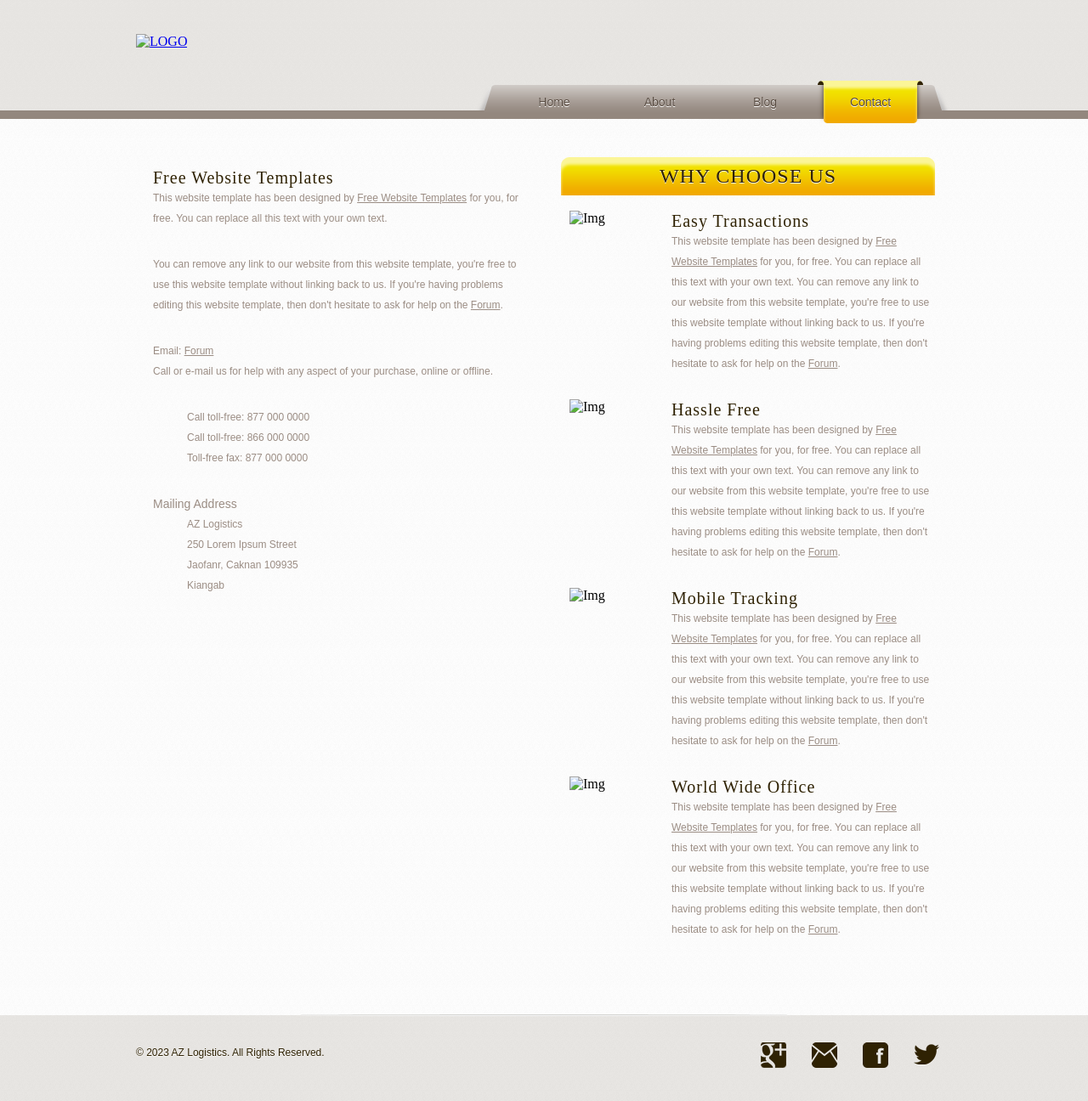
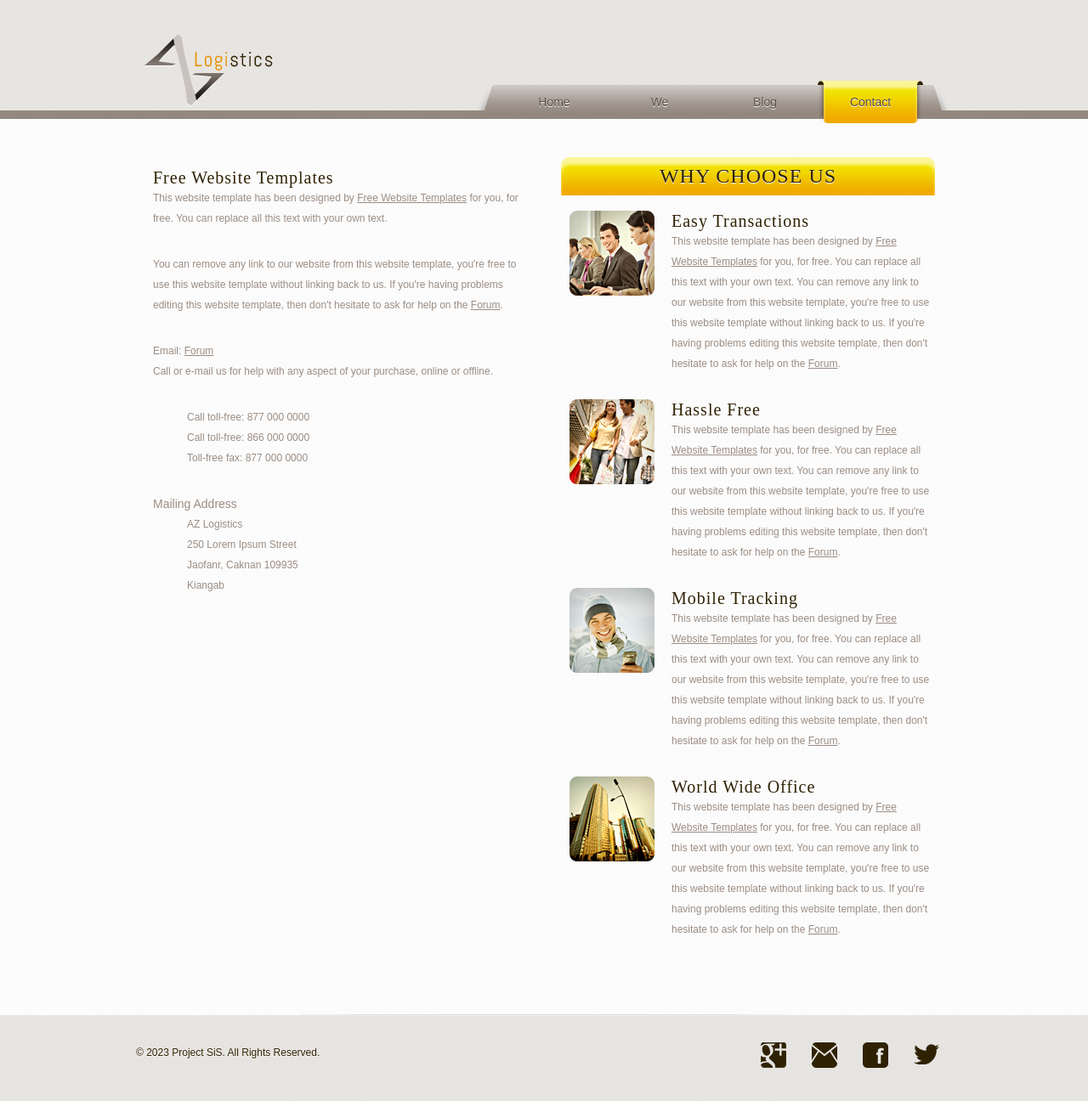
Before and after one commit to PIRO-DEV/HTML, a plain HTML site: page contact.html in a window 1280 px wide. Shown: the whole page at 85% size. Drawn offline with Linux system fonts and the light colour scheme; files that its build step writes are made by us from their sources; a web font is replaced by a local one.

Commit message:
Update contact.html

```diff
--- a/contact.html
+++ b/contact.html
@@ -10,14 +10,14 @@
 	<div id="header">
 		<div class="area">
 			<div id="logo">
-				<a href="index.html"><img src="images/logo.png" alt="LOGO" height="86" width="170" /></a>
+				<a href="index.html"><img src="logo.png" alt="LOGO" height="86" width="170" /></a>
 			</div>
 			<ul id="navigation">
 				<li>
 					<a href="index.html">Home</a>
 				</li>
 				<li>
-					<a href="about.html">About</a>
+					<a href="about.html">We</a>
 				</li>
 				<li>
 					<a href="blog.html">Blog</a>
@@ -52,7 +52,7 @@
 				<h2 class="heading2">Why Choose Us</h2>
 				<ul class="list">
 					<li>
-						<img src="images/agents.png" alt="Img" height="100" width="100" />
+						<img src="agents.png" alt="Img" height="100" width="100" />
 						<div>
 							<h3>Easy Transactions</h3>
 							<p>
@@ -61,7 +61,7 @@
 						</div>
 					</li>
 					<li>
-						<img src="images/shopping.png" alt="Img" height="100" width="100" />
+						<img src="shopping.png" alt="Img" height="100" width="100" />
 						<div>
 							<h3>Hassle Free</h3>
 							<p>
@@ -70,7 +70,7 @@
 						</div>
 					</li>
 					<li>
-						<img src="images/smiling.png" alt="Img" height="100" width="100" />
+						<img src="smiling.png" alt="Img" height="100" width="100" />
 						<div>
 							<h3>Mobile Tracking</h3>
 							<p>
@@ -79,7 +79,7 @@
 						</div>
 					</li>
 					<li>
-						<img src="images/buildings.png" alt="Img" height="100" width="100" />
+						<img src="buildings.png" alt="Img" height="100" width="100" />
 						<div>
 							<h3>World Wide Office</h3>
 							<p>
@@ -98,7 +98,7 @@
 				<a href="http://freewebsitetemplates.com/go/googleplus/" target="_blank" class="googleplus"></a> <a href="http://www.freewebsitetemplates.com/misc/contact/" target="_blank" class="mail"></a> <a href="http://freewebsitetemplates.com/go/facebook/" target="_blank" class="facebook"></a> <a href="http://freewebsitetemplates.com/go/twitter/" target="_blank" class="twitter"></a>
 			</div>
 			<p>
-				© 2023 AZ Logistics. All Rights Reserved.
+				© 2023 Project SiS. All Rights Reserved.
 			</p>
 		</div>
 	</div>
```
